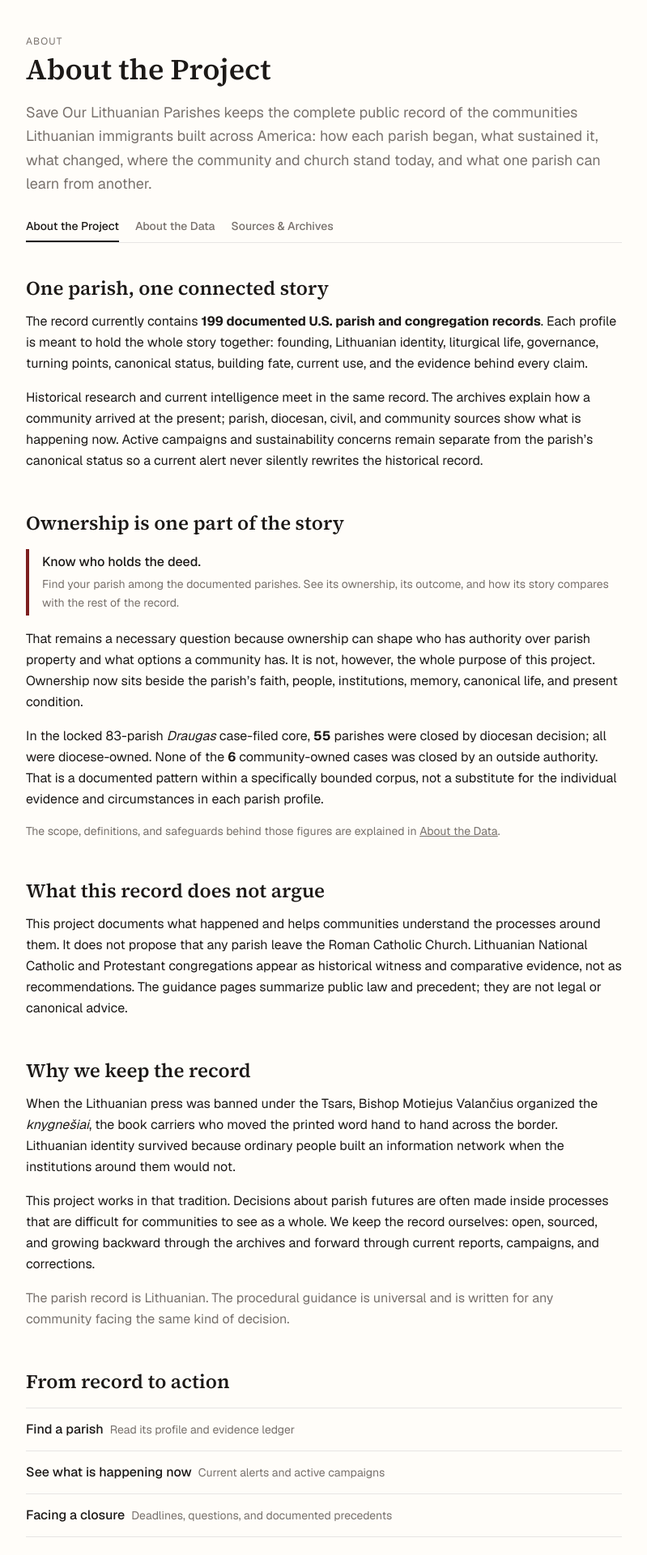
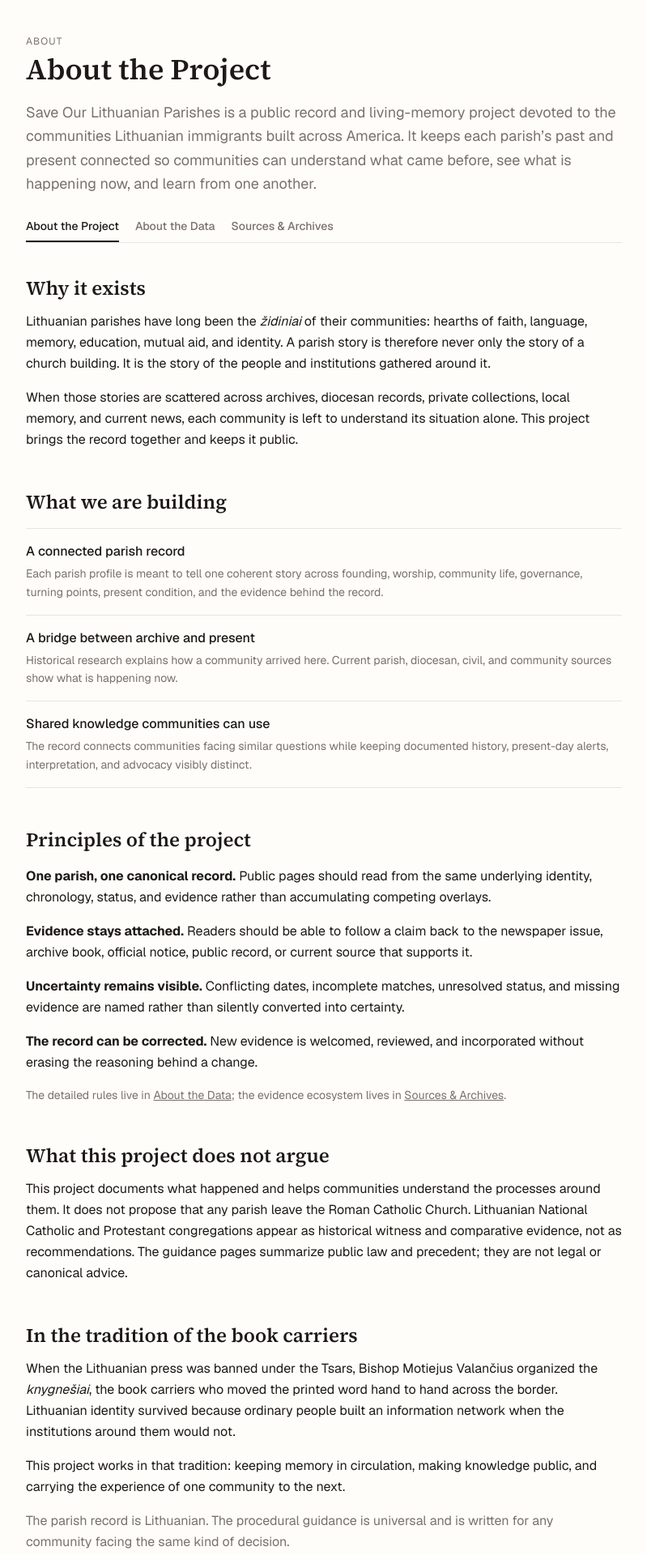
Before and after one commit to LietuvaAI/save-our-lithuanian-parishes, a Next.js app: page /about in a window 1280 px wide. Shown: the part 60-1980 px from the top of the page at 81% size, without its empty margins (240-1039 px from the left). Built offline with nearby package versions, Linux system fonts and the light colour scheme.

Commit message:
Refocus About on the project mission

```diff
--- a/app/about/page.tsx
+++ b/app/about/page.tsx
@@ -1,15 +1,11 @@
 import type { Metadata } from "next";
 import Link from "next/link";
 import AboutNav from "@/components/AboutNav";
-import { figures } from "@/lib/parishes";
-import { usRegistryParishes } from "@/lib/registry-scope";
-
-const documentedUSRecords = usRegistryParishes().length;
 
 export const metadata: Metadata = {
   title: "About the Project",
   description:
-    "Why Save Our Lithuanian Parishes keeps the complete, sourced public record of America's Lithuanian parishes.",
+    "Why Save Our Lithuanian Parishes keeps a connected, sourced public record of Lithuanian parish life in America.",
 };
 
 export default function AboutPage() {
@@ -20,86 +16,109 @@ export default function AboutPage() {
         About the Project
       </h1>
       <p className="mt-4 text-lg leading-relaxed text-muted">
-        Save Our Lithuanian Parishes keeps the complete public record of the
-        communities Lithuanian immigrants built across America: how each parish
-        began, what sustained it, what changed, where the community and church
-        stand today, and what one parish can learn from another.
+        Save Our Lithuanian Parishes is a public record and living-memory
+        project devoted to the communities Lithuanian immigrants built across
+        America. It keeps each parish&rsquo;s past and present connected so
+        communities can understand what came before, see what is happening now,
+        and learn from one another.
       </p>
 
       <AboutNav current="project" />
 
       <section className="mt-10">
-        <h2 className="font-serif text-2xl font-semibold">
-          One parish, one connected story
-        </h2>
+        <h2 className="font-serif text-2xl font-semibold">Why it exists</h2>
         <div className="mt-3 space-y-4 leading-relaxed">
           <p>
-            The record currently contains{" "}
-            <strong>{documentedUSRecords} documented U.S. parish and congregation records</strong>.
-            Each profile is meant to hold the whole story together: founding,
-            Lithuanian identity, liturgical life, governance, turning points,
-            canonical status, building fate, current use, and the evidence
-            behind every claim.
+            Lithuanian parishes have long been the <em>židiniai</em> of their
+            communities: hearths of faith, language, memory, education, mutual
+            aid, and identity. A parish story is therefore never only the story
+            of a church building. It is the story of the people and institutions
+            gathered around it.
           </p>
           <p>
-            Historical research and current intelligence meet in the same
-            record. The archives explain how a community arrived at the present;
-            parish, diocesan, civil, and community sources show what is happening
-            now. Active campaigns and sustainability concerns remain separate
-            from the parish&rsquo;s canonical status so a current alert never
-            silently rewrites the historical record.
-          </p>
-        </div>
-      </section>
-
-      <section id="ownership" className="mt-12 scroll-mt-20">
-        <h2 className="font-serif text-2xl font-semibold">
-          Ownership is one part of the story
-        </h2>
-        <div
-          className="mt-4 border-l-4 py-1 pl-4"
-          style={{ borderColor: "var(--mark-closed)" }}
-        >
-          <p className="font-medium">Know who holds the deed.</p>
-          <p className="mt-1 text-sm leading-relaxed text-muted">
-            Find your parish among the documented parishes. See its ownership,
-            its outcome, and how its story compares with the rest of the record.
-          </p>
-        </div>
-        <div className="mt-4 space-y-4 leading-relaxed">
-          <p>
-            That remains a necessary question because ownership can shape who
-            has authority over parish property and what options a community has.
-            It is not, however, the whole purpose of this project. Ownership now
-            sits beside the parish&rsquo;s faith, people, institutions, memory,
-            canonical life, and present condition.
-          </p>
-          <p>
-            In the locked 83-parish <em>Draugas</em> case-filed core,{" "}
-            <strong>{figures.endingMode.diocese_closed}</strong> parishes were
-            closed by diocesan decision; all were diocese-owned. None of the{" "}
-            <strong>{figures.communityOwned.total}</strong> community-owned
-            cases was closed by an outside authority. That is a documented
-            pattern within a specifically bounded corpus, not a substitute for
-            the individual evidence and circumstances in each parish profile.
-          </p>
-          <p className="text-sm text-muted">
-            The scope, definitions, and safeguards behind those figures are
-            explained in{" "}
-            <Link
-              href="/about-the-data"
-              className="underline hover:text-foreground"
-            >
-              About the Data
-            </Link>
-            .
+            When those stories are scattered across archives, diocesan records,
+            private collections, local memory, and current news, each community
+            is left to understand its situation alone. This project brings the
+            record together and keeps it public.
           </p>
         </div>
       </section>
 
       <section className="mt-12">
+        <h2 className="font-serif text-2xl font-semibold">What we are building</h2>
+        <div className="mt-4 divide-y divide-rule border-y border-rule">
+          <div className="py-4">
+            <h3 className="font-medium">A connected parish record</h3>
+            <p className="mt-1 text-sm leading-relaxed text-muted">
+              Each parish profile is meant to tell one coherent story across
+              founding, worship, community life, governance, turning points,
+              present condition, and the evidence behind the record.
+            </p>
+          </div>
+          <div className="py-4">
+            <h3 className="font-medium">A bridge between archive and present</h3>
+            <p className="mt-1 text-sm leading-relaxed text-muted">
+              Historical research explains how a community arrived here.
+              Current parish, diocesan, civil, and community sources show what
+              is happening now.
+            </p>
+          </div>
+          <div className="py-4">
+            <h3 className="font-medium">Shared knowledge communities can use</h3>
+            <p className="mt-1 text-sm leading-relaxed text-muted">
+              The record connects communities facing similar questions while
+              keeping documented history, present-day alerts, interpretation,
+              and advocacy visibly distinct.
+            </p>
+          </div>
+        </div>
+      </section>
+
+      <section className="mt-12">
         <h2 className="font-serif text-2xl font-semibold">
-          What this record does not argue
+          Principles of the project
+        </h2>
+        <div className="mt-4 space-y-4 leading-relaxed">
+          <p>
+            <strong>One parish, one canonical record.</strong> Public pages
+            should read from the same underlying identity, chronology, status,
+            and evidence rather than accumulating competing overlays.
+          </p>
+          <p>
+            <strong>Evidence stays attached.</strong> Readers should be able to
+            follow a claim back to the newspaper issue, archive book, official
+            notice, public record, or current source that supports it.
+          </p>
+          <p>
+            <strong>Uncertainty remains visible.</strong> Conflicting dates,
+            incomplete matches, unresolved status, and missing evidence are
+            named rather than silently converted into certainty.
+          </p>
+          <p>
+            <strong>The record can be corrected.</strong> New evidence is
+            welcomed, reviewed, and incorporated without erasing the reasoning
+            behind a change.
+          </p>
+        </div>
+        <p className="mt-4 text-sm leading-relaxed text-muted">
+          The detailed rules live in{" "}
+          <Link href="/about-the-data" className="underline hover:text-foreground">
+            About the Data
+          </Link>
+          ; the evidence ecosystem lives in{" "}
+          <Link
+            href="/about/sources-and-archives"
+            className="underline hover:text-foreground"
+          >
+            Sources &amp; Archives
+          </Link>
+          .
+        </p>
+      </section>
+
+      <section className="mt-12">
+        <h2 className="font-serif text-2xl font-semibold">
+          What this project does not argue
         </h2>
         <p className="mt-3 leading-relaxed">
           This project documents what happened and helps communities understand
@@ -113,7 +132,7 @@ export default function AboutPage() {
 
       <section className="mt-12">
         <h2 className="font-serif text-2xl font-semibold">
-          Why we keep the record
+          In the tradition of the book carriers
         </h2>
         <div className="mt-3 space-y-4 leading-relaxed">
           <p>
@@ -124,52 +143,15 @@ export default function AboutPage() {
             information network when the institutions around them would not.
           </p>
           <p>
-            This project works in that tradition. Decisions about parish futures
-            are often made inside processes that are difficult for communities
-            to see as a whole. We keep the record ourselves: open, sourced, and
-            growing backward through the archives and forward through current
-            reports, campaigns, and corrections.
+            This project works in that tradition: keeping memory in circulation,
+            making knowledge public, and carrying the experience of one
+            community to the next.
           </p>
           <p className="text-muted">
             The parish record is Lithuanian. The procedural guidance is
             universal and is written for any community facing the same kind of
             decision.
           </p>
-        </div>
-      </section>
-
-      <section className="mt-12">
-        <h2 className="font-serif text-2xl font-semibold">
-          From record to action
-        </h2>
-        <div className="mt-4 divide-y divide-rule border-y border-rule">
-          <Link
-            href="/record"
-            className="block py-3.5 hover:text-accent"
-          >
-            <span className="font-medium">Find a parish</span>
-            <span className="ml-2 text-sm text-muted">
-              Read its profile and evidence ledger
-            </span>
-          </Link>
-          <Link
-            href="/under-threat"
-            className="block py-3.5 hover:text-accent"
-          >
-            <span className="font-medium">See what is happening now</span>
-            <span className="ml-2 text-sm text-muted">
-              Current alerts and active campaigns
-            </span>
-          </Link>
-          <Link
-            href="/start-here"
-            className="block py-3.5 hover:text-accent"
-          >
-            <span className="font-medium">Facing a closure</span>
-            <span className="ml-2 text-sm text-muted">
-              Deadlines, questions, and documented precedents
-            </span>
-          </Link>
         </div>
       </section>
 
```
Also changed, not shown: app/layout.tsx (+23 -2 lines).
